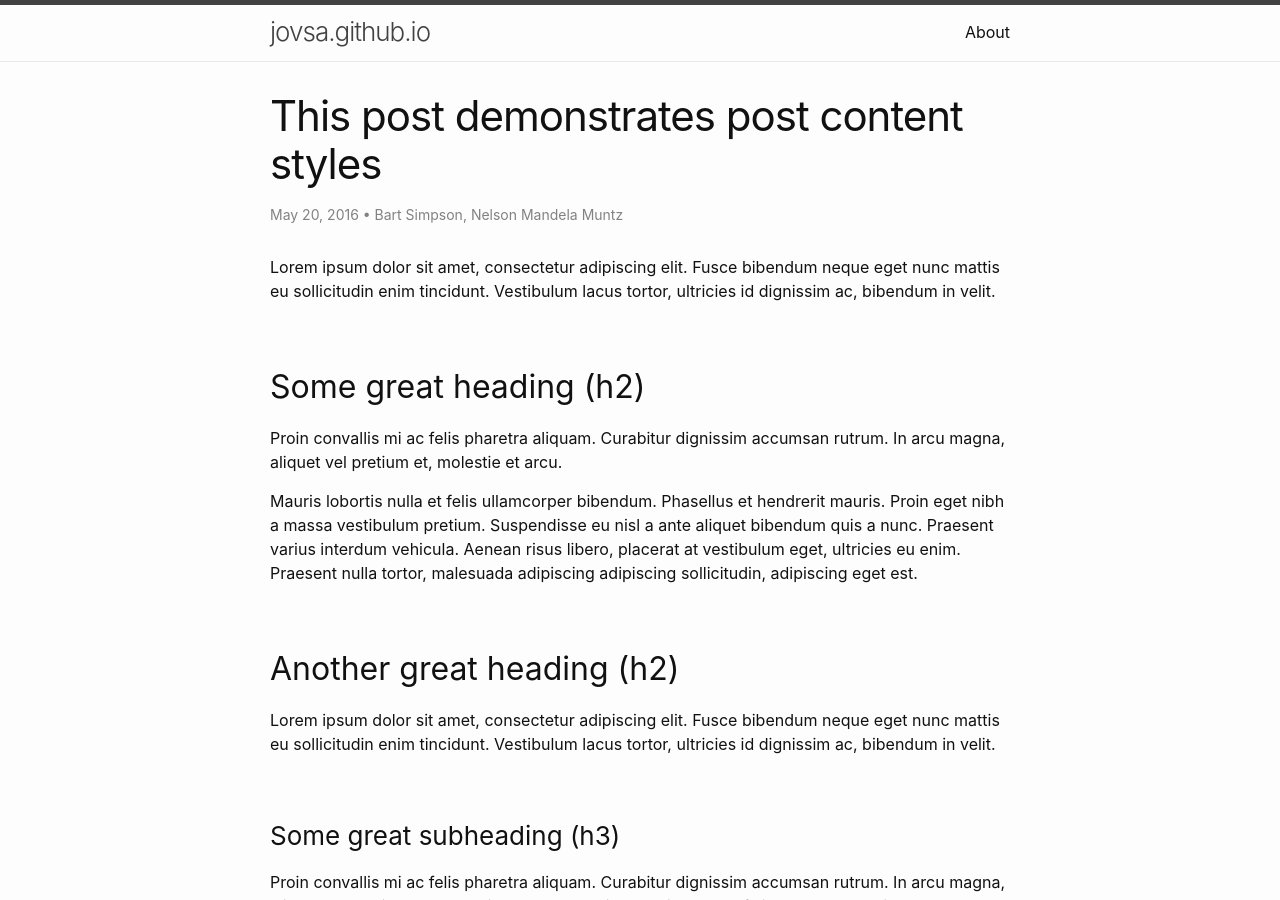
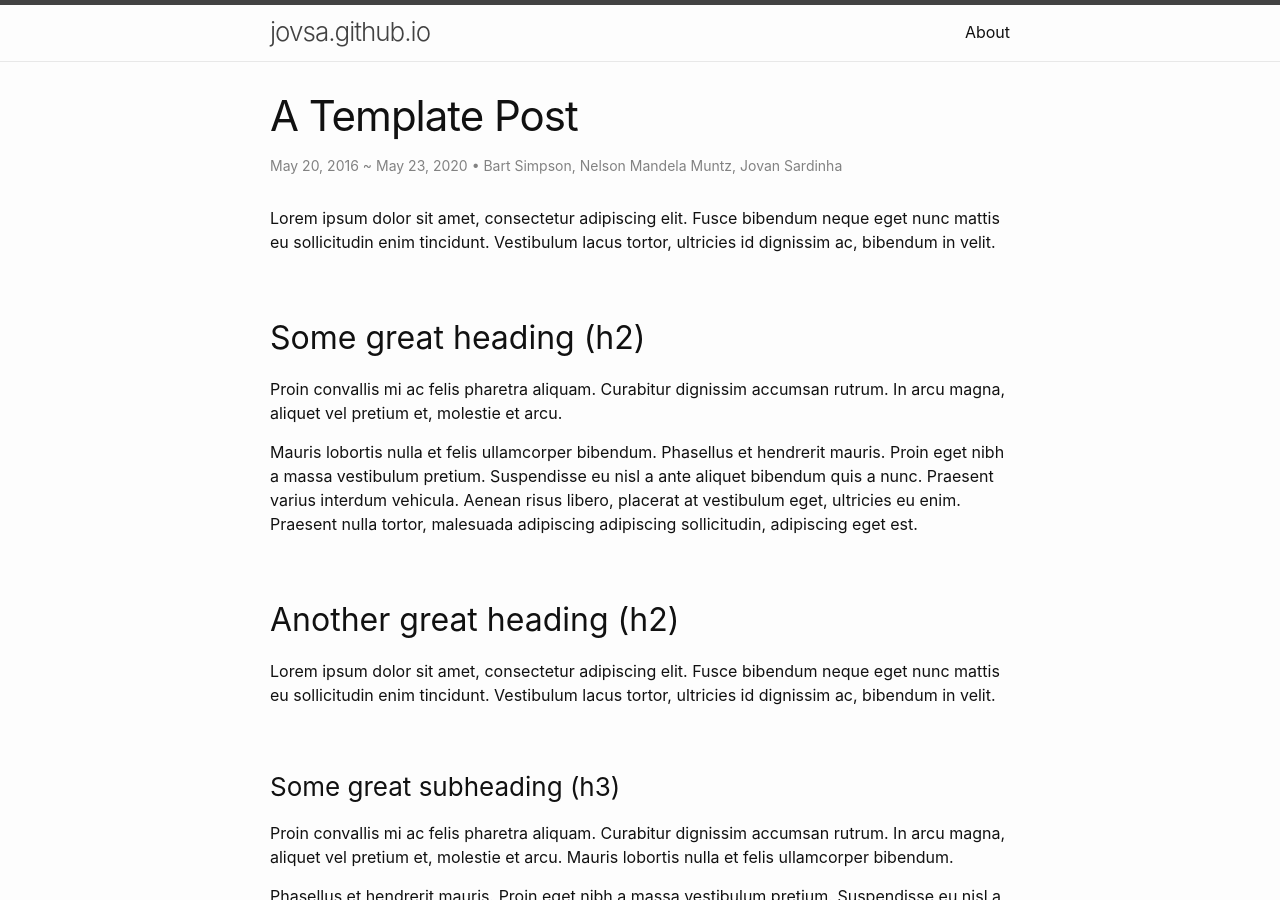
Before and after one commit to jovsa/jovsa.github.io, a Jekyll site: the page built from _posts/2016-05-20-a-template-post.md, in a window 1280 px wide and 900 px high. Built offline with Jekyll 4.4.1, drawn with Linux system fonts in a browser that asks for light colours.

Commit message:
initial template post

```diff
--- a/_posts/2016-05-20-this-post-demonstrates-post-content-styles.md
+++ b/_posts/2016-05-20-a-template-post.md
@@ -1,10 +1,12 @@
 ---
 layout: post
-title: "This post demonstrates post content styles"
-categories: junk
+title: "A Template Post"
+categories: template
+modified_date: "May 23, 2020"
 author:
 - Bart Simpson
 - Nelson Mandela Muntz
+- Jovan Sardinha
 meta: "Springfield"
 ---
 
```
